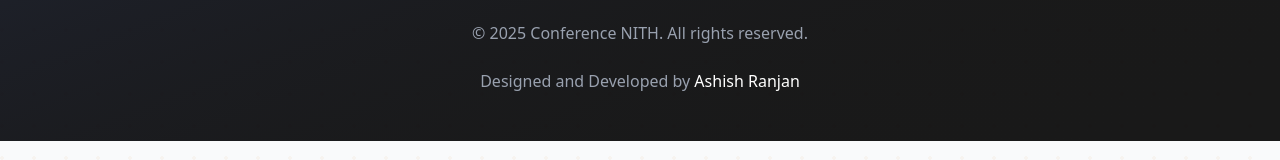
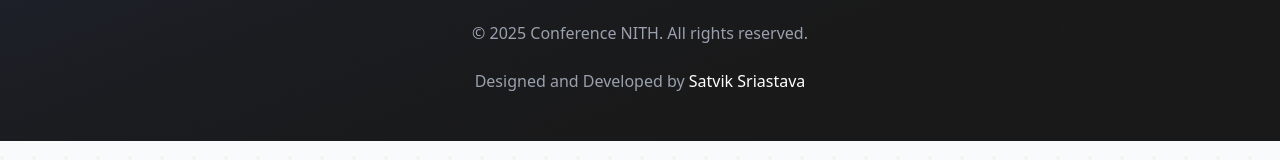
Before and after one commit to AshishNith/MATHED-2025, a React (Vite) app: page /contact in a window 1280 px wide. Shown: the part 356-516 px from the top of the page. Built offline with nearby package versions, Linux system fonts and the light colour scheme.

Commit message:
name changed

```diff
--- a/src/components/Footer.jsx
+++ b/src/components/Footer.jsx
@@ -71,7 +71,7 @@ const Footer = () => {
         <div className="border-t border-amber-500/20 mt-12 pt-8 text-center text-gray-400">
           <p>&copy; {new Date().getFullYear()} Conference NITH. All rights reserved.</p>
           <br />
-          <p>Designed and Developed by <a className='text-white ' href="https://portfolio-ashish9992.vercel.app/">Ashish Ranjan</a> </p>
+          <p>Designed and Developed by <a className='text-white ' href="https://portfolio-ashish9992.vercel.app/">Satvik Sriastava</a> </p>
 
         </div>
 
```
